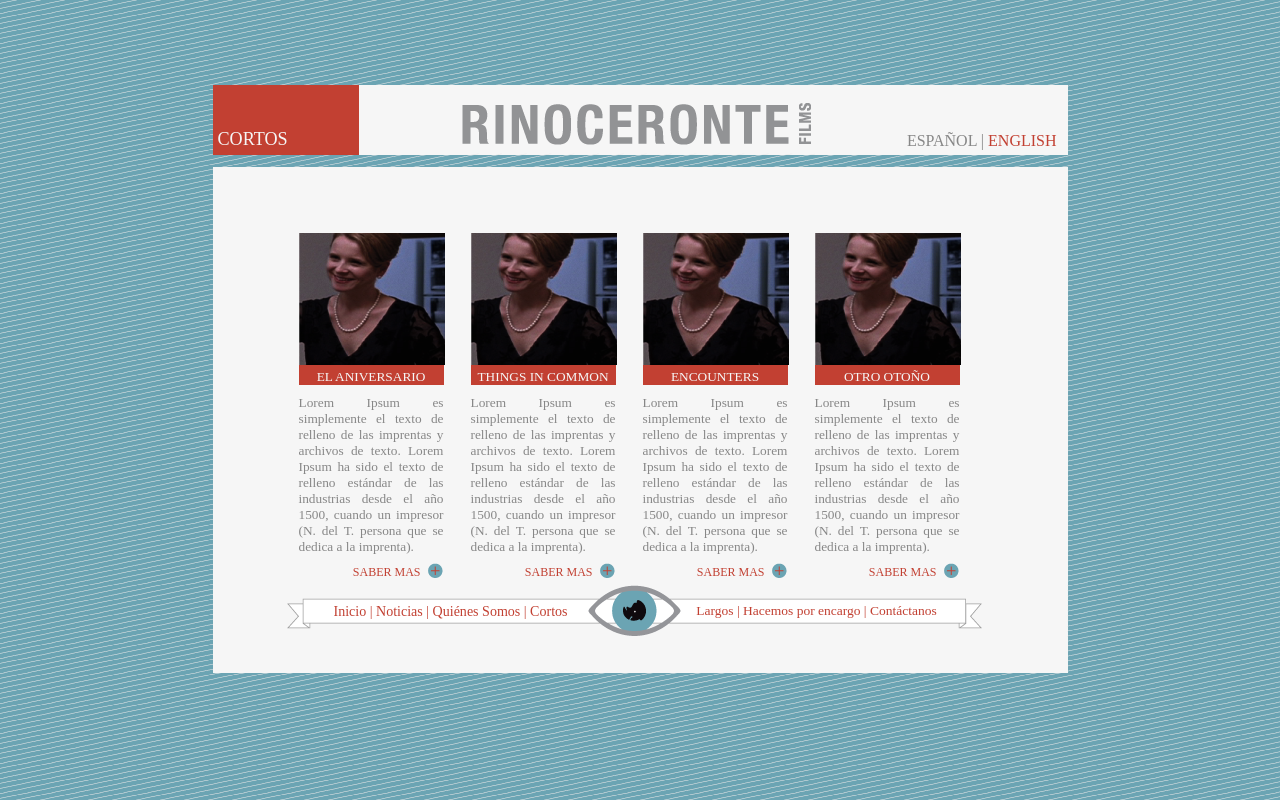
After one commit to juanantonioruz/rinocerontefilms, a PHP site: page /cortos.html in a window 1280 px wide. The commit adds this page. Run offline with PHP 8.4, Linux system fonts and the light colour scheme; style sheets or scripts are compiled from the project's sources; some web fonts are replaced.

Commit message:
cortos final

```diff
--- /dev/null
+++ b/design/cortos.html
@@ -0,0 +1,97 @@
+<!DOCTYPE html PUBLIC "-//W3C//DTD HTML 4.01//EN" "http://www.w3.org/TR/html4/strict.dtd">
+<html><head>
+<meta http-equiv="Content-Type" content="text/html; charset=UTF-8" />
+<title>rino</title>
+<link rel="stylesheet/less" type="text/css" href="styles.less">
+<script src="less-1.1.5.min" type="text/javascript"></script>
+</head><body>
+<div id="container">
+
+<div id="container_cabecera">
+	<div id="pastilla_roja_cabecera">
+		<div id="pastilla_texto">CORTOS
+		</div>
+	</div>
+	<div id="logo"><img style="width: 357px; height: 70px;" alt="logo" src="imgs/logo.png"></div>
+	<div id="idiomas">ESPAÑOL | <span style="color: rgb(194, 64, 50);">ENGLISH</span></div>
+</div>
+
+<div id="container_body">
+<div id="quienes_somos_container">
+<div class="film" style="float: left;">
+	<div class="visual_film">
+	<img src="imgs/film_aniversario.png" >
+	</div>
+	<div class="cabecera_film">
+	EL ANIVERSARIO
+	</div>
+	<div class="contenido_film">
+	Lorem Ipsum es simplemente el texto de relleno de las imprentas y archivos de texto. Lorem Ipsum ha sido el texto de relleno estándar de las industrias desde el año 1500, cuando un impresor (N. del T. persona que se dedica a la imprenta).
+	</div>
+	<div style="text-align:right;">
+	<div class="img_mas" ><img src="imgs/mas.png"></div>
+	<div class="saber_mas_film">SABER MAS</div>
+	</div>
+</div>
+
+<div class="film" >
+	<div class="visual_film">
+	<img src="imgs/film_aniversario.png" >
+	</div>
+	<div class="cabecera_film">
+	THINGS IN COMMON
+	</div>
+	<div class="contenido_film">
+	Lorem Ipsum es simplemente el texto de relleno de las imprentas y archivos de texto. Lorem Ipsum ha sido el texto de relleno estándar de las industrias desde el año 1500, cuando un impresor (N. del T. persona que se dedica a la imprenta).
+	</div>
+	<div style="text-align:right;">
+	<div class="img_mas" ><img src="imgs/mas.png"></div>
+	<div class="saber_mas_film">SABER MAS</div>
+	</div>
+</div>
+
+<div class="film" >
+	<div class="visual_film">
+	<img src="imgs/film_aniversario.png" >
+	</div>
+	<div class="cabecera_film">
+	ENCOUNTERS
+	</div>
+	<div class="contenido_film">
+	Lorem Ipsum es simplemente el texto de relleno de las imprentas y archivos de texto. Lorem Ipsum ha sido el texto de relleno estándar de las industrias desde el año 1500, cuando un impresor (N. del T. persona que se dedica a la imprenta).
+	</div>
+	<div style="text-align:right;">
+	<div class="img_mas" ><img src="imgs/mas.png"></div>
+	<div class="saber_mas_film">SABER MAS</div>
+	</div>
+</div>
+
+<div class="film" style="margin-right:0px;">
+	<div class="visual_film">
+	<img src="imgs/film_aniversario.png" >
+	</div>
+	<div class="cabecera_film">
+	OTRO OTOÑO
+	</div>
+	<div class="contenido_film">
+	Lorem Ipsum es simplemente el texto de relleno de las imprentas y archivos de texto. Lorem Ipsum ha sido el texto de relleno estándar de las industrias desde el año 1500, cuando un impresor (N. del T. persona que se dedica a la imprenta).
+	</div>
+	<div style="text-align:right;">
+	<div class="img_mas" ><img src="imgs/mas.png"></div>
+	<div class="saber_mas_film">SABER MAS</div>
+	</div>
+</div>
+
+
+
+</div>
+	<div id="footer" >
+		<div id="footer_menu">
+			<div id="footer_menu_izq">Inicio | Noticias | Quiénes Somos | Cortos</div>
+			<div id="footer_menu_dcha">Largos | Hacemos por encargo | Contáctanos</div>
+		</div>
+	</div>
+</div>
+</div>
+
+</body></html>
--- a/design/styles.less
+++ b/design/styles.less
@@ -151,22 +151,56 @@ div#quienes_somos_container {
 	div#texto_quienes_somos{
 		margin-top:10px;
 	}
+
+.cabecera_columna(){
+	.cabecera_info(11pt, 0px);
+			width:100%;
+			margin-top:-8px;
+}
+
 	div.autor{
 		margin-top:35px;
 		width:@ancho_modulo_informacion;
 
 		div.cabecera_autor{
-			.cabecera_info(11pt, 0px);
-			width:100%;
-			margin-top:-8px;
+			.cabecera_columna();
 		}
 		div.contenido_autor{
-		margin-top:10px;
+			margin-top:10px;
 		}
 		div.visual_autor{
 			width:100%;
 		}
 	}
+	div.film{
+		margin-top:35px;
+		margin-right:27px;
+		float:left;
+		width:@ancho_modulo_informacion/2;
+			div.cabecera_film{
+			.cabecera_columna();
+			font-size:10pt;
+
+			/* padding-left:0px; */
+			/* padding-right:0px; */
+			}
+			div.contenido_film{
+			margin-top:10px;
+			text-align: justify;
+			}
+			div.saber_mas_film{
+			margin-top:10px;
+			font-size:9pt;
+			color:@color_colorao;
+				text-align:right;
+				float:right;
+			}
+			div.img_mas{
+			float:right;
+			margin-top:8px;
+			margin-left:5px;
+			}
+	}
 
 
 }
```
Also changed, not shown: design/imgs/film_aniversario.png (added), design/imgs/mas.png (added).
